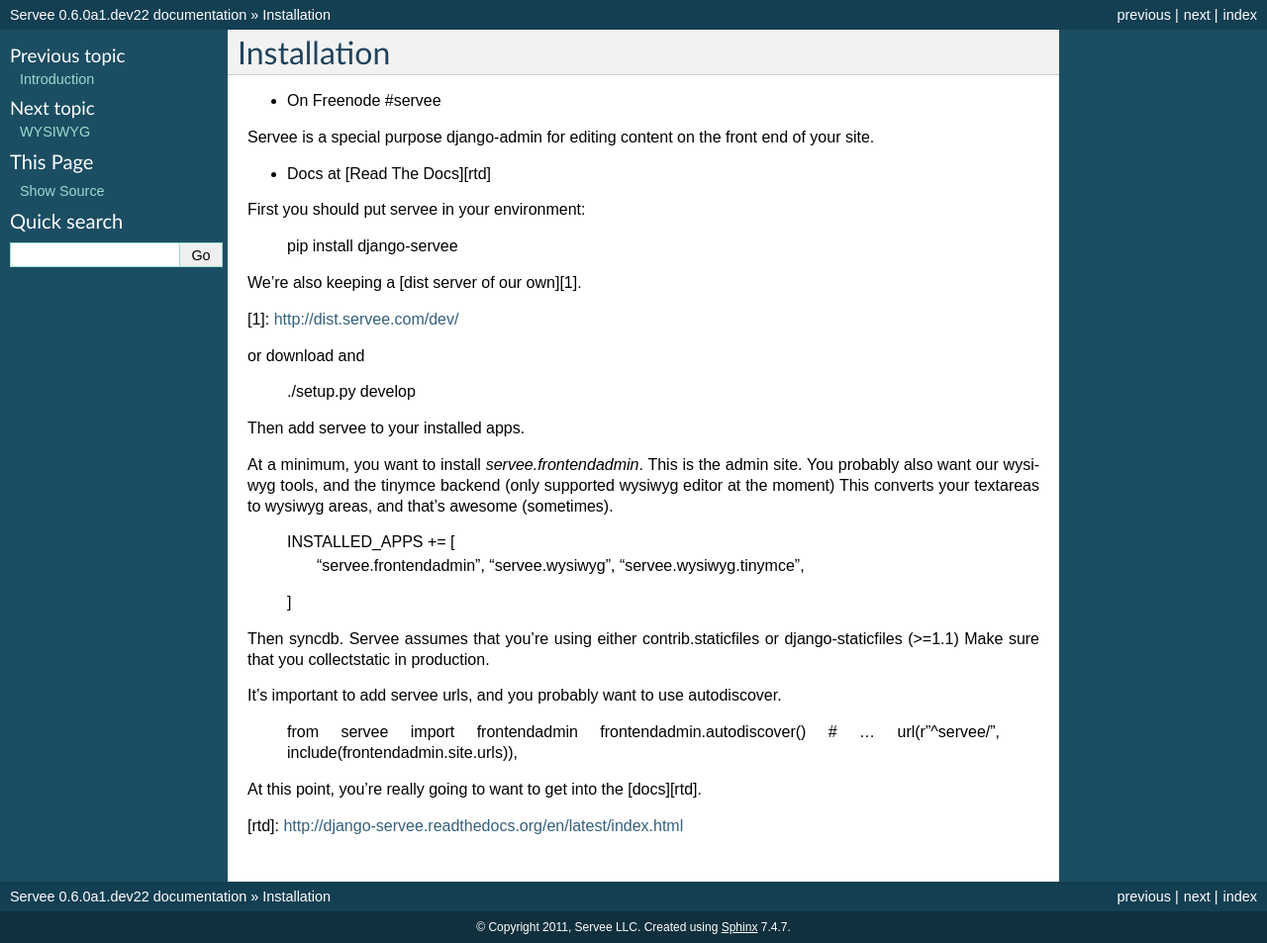
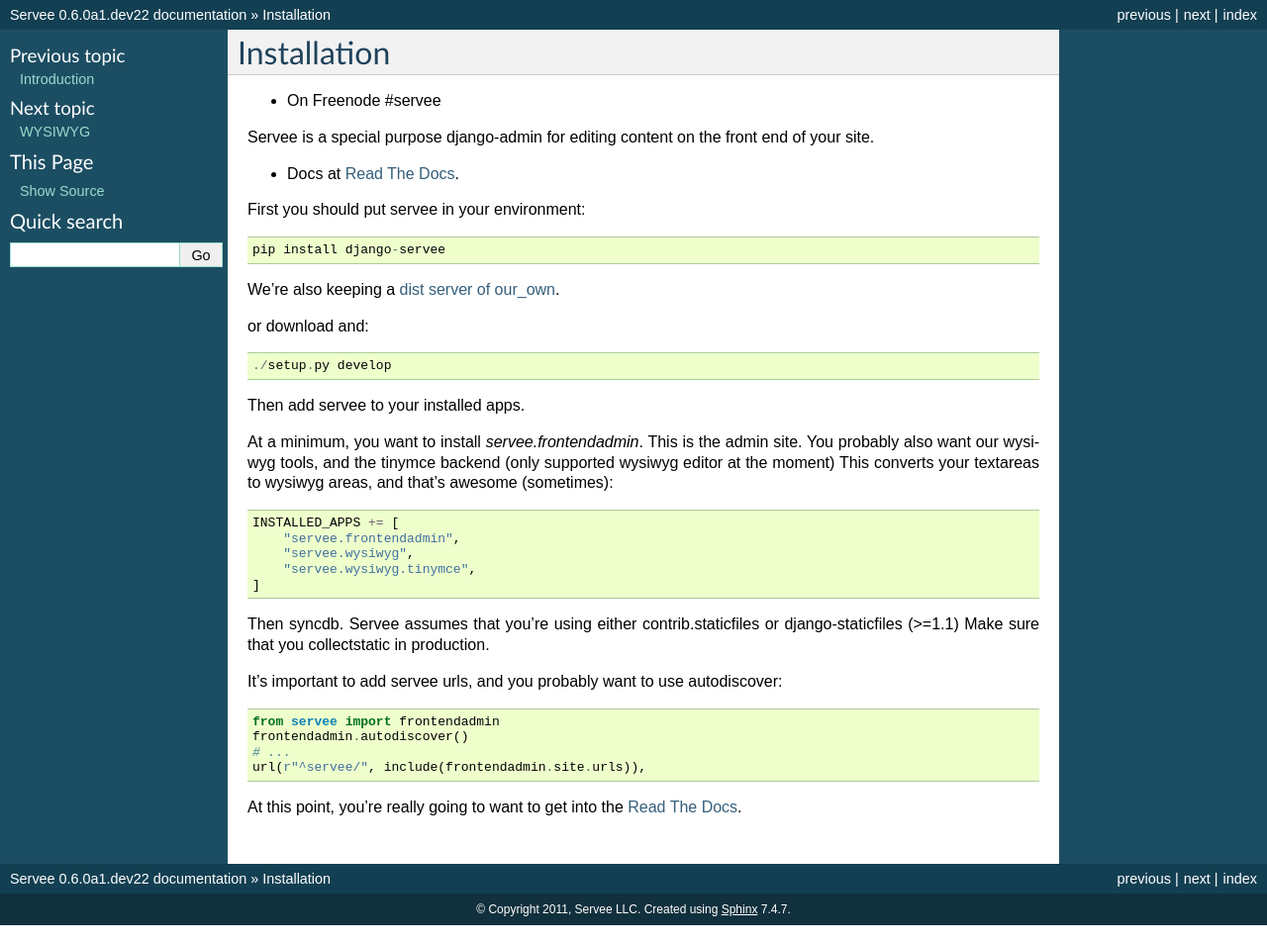
Before and after one commit to servee/servee, a Sphinx documentation site: the page built from docs/installation.txt, in a window 1280 px wide. Shown: the whole page at 99% size. Built offline with Sphinx 7.4.7, drawn with Linux system fonts in a browser that asks for light colours.

Commit message:
Fix code blocks and external links in the installation docs.

```diff
--- a/docs/installation.txt
+++ b/docs/installation.txt
@@ -5,17 +5,15 @@
 
 Servee is a special purpose django-admin for editing content on the front end of your site.
 
-* Docs at [Read The Docs][rtd]
+* Docs at `Read The Docs <http://django-servee.readthedocs.org/en/latest/index.html>`_.
 
-First you should put servee in your environment:
+First you should put servee in your environment::
 
     pip install django-servee
 
-We're also keeping a [dist server of our own][1].
+We're also keeping a `dist server of our_own <http://dist.servee.com/dev/>`_.
 
-[1]: http://dist.servee.com/dev/
-
-or download and
+or download and::
 
     ./setup.py develop
 
@@ -24,7 +22,7 @@
 At a minimum, you want to install `servee.frontendadmin`.  This is
 the admin site.  You probably also want our wysiwyg tools, and the tinymce
 backend (only supported wysiwyg editor at the moment) This converts your textareas
-to wysiwyg areas, and that's awesome (sometimes).
+to wysiwyg areas, and that's awesome (sometimes)::
 
     INSTALLED_APPS += [
         "servee.frontendadmin",
@@ -35,13 +33,11 @@
 Then syncdb.  Servee assumes that you're using either contrib.staticfiles or django-staticfiles (>=1.1)
 Make sure that you collectstatic in production.
 
-It's important to add servee urls, and you probably want to use autodiscover.
+It's important to add servee urls, and you probably want to use autodiscover::
 
     from servee import frontendadmin
     frontendadmin.autodiscover()
     # ...
     url(r"^servee/", include(frontendadmin.site.urls)),
 
-At this point, you're really going to want to get into the [docs][rtd].
-
-[rtd]: http://django-servee.readthedocs.org/en/latest/index.html
+At this point, you're really going to want to get into the `Read The Docs <http://django-servee.readthedocs.org/en/latest/index.html>`_.
```
